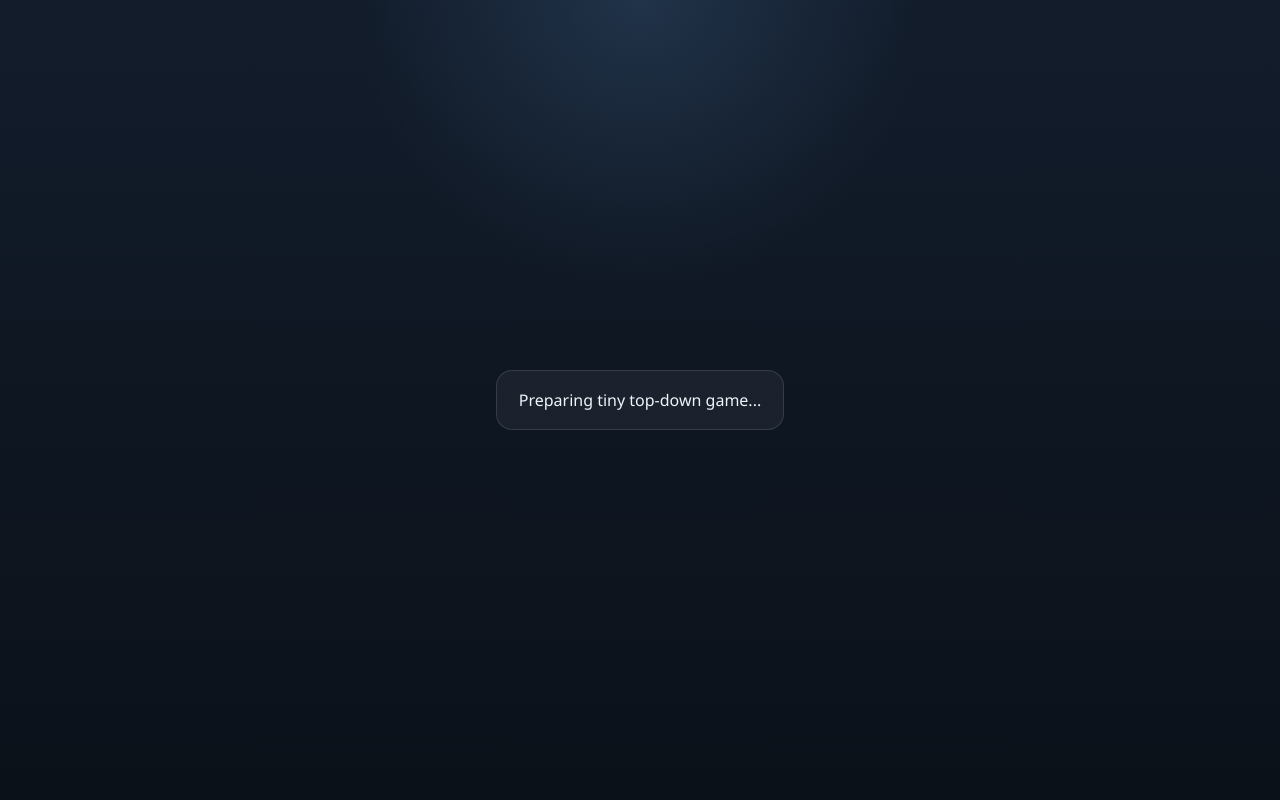
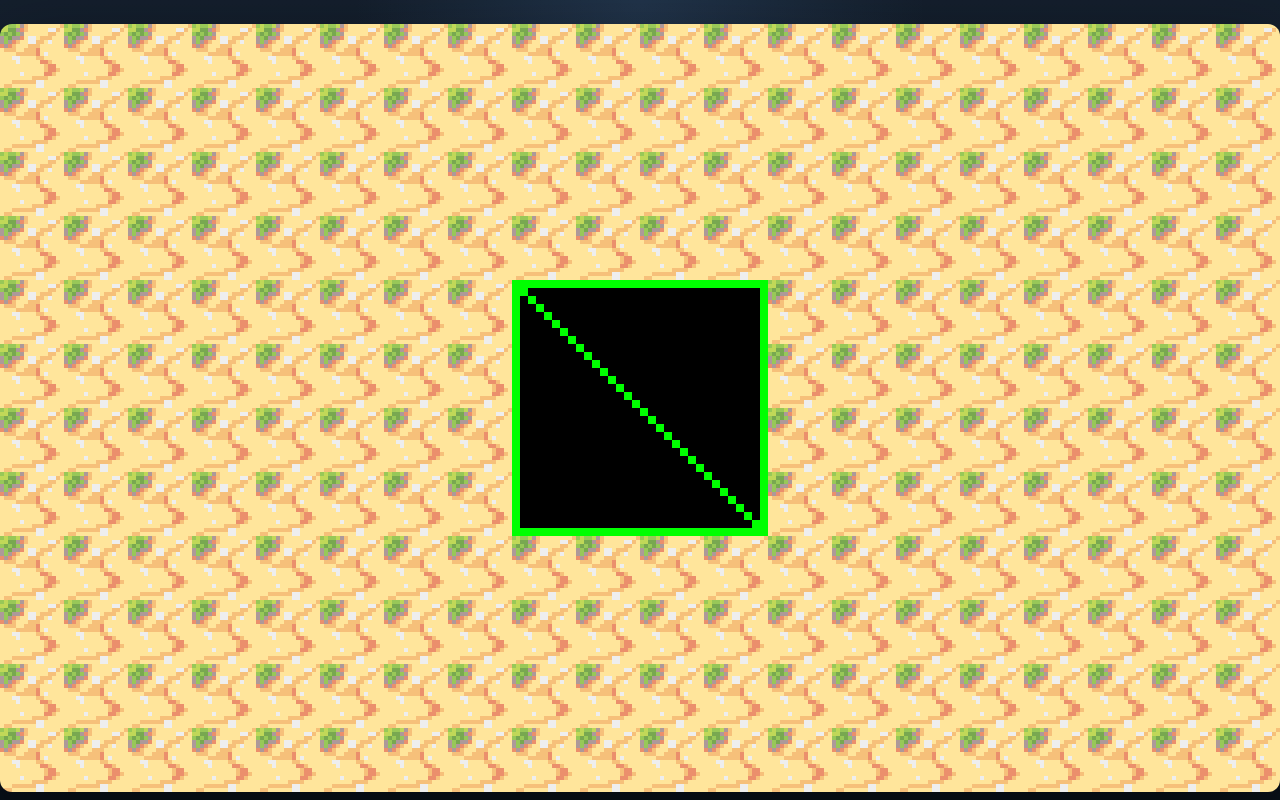
Before and after one commit to samsabni/new, a website built with Vite: page index.html in a window 1280 px wide. Built offline with nearby package versions, Linux system fonts and the light colour scheme; files whose address does not match are found by name.

Commit message:
feat: render tiny top-down room

```diff
--- a/src/game/assets.ts
+++ b/src/game/assets.ts
@@ -4,3 +4,5 @@ export const TILESET_FRAME_SIZE = 16;
 
 export const PLAYER_TEXTURE_KEY = "metrocity-player";
 export const PLAYER_TEXTURE_PATH = "/assets/metrocity/player.png";
+export const PLAYER_FRAME_SIZE = 16;
+export const PLAYER_START_FRAME = 6;
--- /dev/null
+++ b/src/game/game.ts
@@ -0,0 +1,13 @@
+import * as Phaser from "phaser";
+
+import { createGameConfig } from "./gameConfig";
+
+let game: Phaser.Game | null = null;
+
+export function mountGame() {
+  if (!game) {
+    game = new Phaser.Game(createGameConfig());
+  }
+
+  return game;
+}
--- /dev/null
+++ b/src/game/gameConfig.ts
@@ -0,0 +1,20 @@
+import * as Phaser from "phaser";
+
+import { ROOM_HEIGHT_TILES, ROOM_WIDTH_TILES, TILE_SIZE } from "./room/groundLayout";
+import { PlayScene } from "./scenes/PlayScene";
+
+export function createGameConfig(): Phaser.Types.Core.GameConfig {
+  return {
+    type: Phaser.AUTO,
+    parent: "app",
+    width: ROOM_WIDTH_TILES * TILE_SIZE,
+    height: ROOM_HEIGHT_TILES * TILE_SIZE,
+    backgroundColor: "#11181f",
+    pixelArt: true,
+    scale: {
+      mode: Phaser.Scale.FIT,
+      autoCenter: Phaser.Scale.CENTER_BOTH
+    },
+    scene: [PlayScene]
+  };
+}
--- a/src/game/room/groundLayout.ts
+++ b/src/game/room/groundLayout.ts
@@ -1,7 +1,7 @@
 export const TILE_SIZE = 16;
 export const ROOM_WIDTH_TILES = 20;
 export const ROOM_HEIGHT_TILES = 12;
-export const GROUND_TILE_INDEX = 0;
+export const GROUND_TILE_INDEX = 36;
 
 export type GroundPlacement = {
   x: number;
--- /dev/null
+++ b/src/game/scenes/PlayScene.ts
@@ -0,0 +1,123 @@
+import * as Phaser from "phaser";
+
+import {
+  FOREST_TILESET_KEY,
+  FOREST_TILESET_PATH,
+  PLAYER_FRAME_SIZE,
+  PLAYER_START_FRAME,
+  PLAYER_TEXTURE_KEY,
+  PLAYER_TEXTURE_PATH,
+  TILESET_FRAME_SIZE
+} from "../assets";
+import { getFacingDirection, getMovementVector, type FacingDirection } from "../player/movement";
+import {
+  ROOM_HEIGHT_TILES,
+  ROOM_WIDTH_TILES,
+  TILE_SIZE,
+  createGroundPlacements,
+  getSpawnPosition
+} from "../room/groundLayout";
+
+const PLAYER_SPEED = 120;
+const PLAYER_SCALE = 2;
+
+type MovementKeys = {
+  up: Phaser.Input.Keyboard.Key;
+  down: Phaser.Input.Keyboard.Key;
+  left: Phaser.Input.Keyboard.Key;
+  right: Phaser.Input.Keyboard.Key;
+};
+
+export class PlayScene extends Phaser.Scene {
+  private player!: Phaser.GameObjects.Sprite;
+  private keys!: MovementKeys;
+  private facing: FacingDirection = "down";
+
+  constructor() {
+    super("play");
+  }
+
+  preload() {
+    this.load.spritesheet(FOREST_TILESET_KEY, FOREST_TILESET_PATH, {
+      frameWidth: TILESET_FRAME_SIZE,
+      frameHeight: TILESET_FRAME_SIZE
+    });
+    this.load.spritesheet(PLAYER_TEXTURE_KEY, PLAYER_TEXTURE_PATH, {
+      frameWidth: PLAYER_FRAME_SIZE,
+      frameHeight: PLAYER_FRAME_SIZE
+    });
+  }
+
+  create() {
+    const map = this.make.tilemap({
+      tileWidth: TILE_SIZE,
+      tileHeight: TILE_SIZE,
+      width: ROOM_WIDTH_TILES,
+      height: ROOM_HEIGHT_TILES
+    });
+
+    const tileset = map.addTilesetImage(
+      FOREST_TILESET_KEY,
+      FOREST_TILESET_KEY,
+      TILE_SIZE,
+      TILE_SIZE
+    );
+
+    if (!tileset) {
+      throw new Error("Unable to create forest tileset");
+    }
+
+    const groundLayer = map.createBlankLayer("ground", tileset, 0, 0);
+
+    if (!groundLayer) {
+      throw new Error("Unable to create ground layer");
+    }
+
+    for (const placement of createGroundPlacements()) {
+      groundLayer.putTileAt(placement.index, placement.x, placement.y);
+    }
+
+    const spawn = getSpawnPosition();
+    this.player = this.add.sprite(spawn.x, spawn.y, PLAYER_TEXTURE_KEY, PLAYER_START_FRAME);
+    this.player.setScale(PLAYER_SCALE);
+    this.player.setDepth(1);
+
+    const keyboard = this.input.keyboard;
+
+    if (!keyboard) {
+      throw new Error("Keyboard input is unavailable");
+    }
+
+    this.keys = keyboard.addKeys({
+      up: "W",
+      down: "S",
+      left: "A",
+      right: "D"
+    }) as MovementKeys;
+  }
+
+  update(_: number, delta: number) {
+    const input = {
+      up: this.keys.up.isDown,
+      down: this.keys.down.isDown,
+      left: this.keys.left.isDown,
+      right: this.keys.right.isDown
+    };
+
+    const velocity = getMovementVector(input, PLAYER_SPEED);
+    this.facing = getFacingDirection(input, this.facing);
+
+    this.player.x += velocity.x * (delta / 1000);
+    this.player.y += velocity.y * (delta / 1000);
+
+    const halfWidth = this.player.displayWidth / 2;
+    const halfHeight = this.player.displayHeight / 2;
+    const worldWidth = ROOM_WIDTH_TILES * TILE_SIZE;
+    const worldHeight = ROOM_HEIGHT_TILES * TILE_SIZE;
+
+    this.player.x = Phaser.Math.Clamp(this.player.x, halfWidth, worldWidth - halfWidth);
+    this.player.y = Phaser.Math.Clamp(this.player.y, halfHeight, worldHeight - halfHeight);
+
+    this.player.setFlipX(this.facing === "left");
+  }
+}
--- a/src/main.ts
+++ b/src/main.ts
@@ -1,4 +1,5 @@
 import "./styles.css";
+import { mountGame } from "./game/game";
 
 const app = document.querySelector<HTMLDivElement>("#app");
 
@@ -6,4 +7,5 @@ if (!app) {
   throw new Error("Missing #app root");
 }
 
-app.innerHTML = `<div class="boot-message">Preparing tiny top-down game...</div>`;
+app.innerHTML = "";
+mountGame();
--- a/src/styles.css
+++ b/src/styles.css
@@ -1,7 +1,7 @@
 :root {
   color-scheme: dark;
   font-family: "Avenir Next", "Segoe UI", sans-serif;
-  background: #0d1520;
+  background: #0b1118;
   color: #eef4f8;
 }
 
@@ -18,9 +18,11 @@ body,
 }
 
 body {
+  display: grid;
+  place-items: center;
   background:
-    radial-gradient(circle at top, rgba(120, 189, 255, 0.14), transparent 28%),
-    linear-gradient(180deg, #121c2b 0%, #0b1119 100%);
+    radial-gradient(circle at top, rgba(114, 180, 255, 0.14), transparent 28%),
+    linear-gradient(180deg, #141f2d 0%, #091018 100%);
 }
 
 #app {
@@ -28,9 +30,9 @@ body {
   place-items: center;
 }
 
-.boot-message {
-  padding: 18px 22px;
-  border: 1px solid rgba(255, 255, 255, 0.12);
-  border-radius: 16px;
-  background: rgba(255, 255, 255, 0.05);
+canvas {
+  image-rendering: pixelated;
+  image-rendering: crisp-edges;
+  border-radius: 12px;
+  box-shadow: 0 24px 80px rgba(0, 0, 0, 0.35);
 }
--- /dev/null
+++ b/tests/setup/phaser.ts
@@ -0,0 +1,25 @@
+const canvasContextStub = {
+  fillStyle: "",
+  globalCompositeOperation: "source-over",
+  clearRect: () => {},
+  createImageData: (width: number, height: number) => ({
+    data: new Uint8ClampedArray(width * height * 4)
+  }),
+  drawImage: () => {},
+  fillRect: () => {},
+  getImageData: () => ({
+    data: new Uint8ClampedArray([255, 0, 0, 255])
+  }),
+  measureText: () => ({ width: 0 }),
+  putImageData: () => {},
+  restore: () => {},
+  save: () => {},
+  scale: () => {},
+  setTransform: () => {},
+  translate: () => {}
+};
+
+Object.defineProperty(HTMLCanvasElement.prototype, "getContext", {
+  configurable: true,
+  value: () => canvasContextStub
+});
--- a/vite.config.ts
+++ b/vite.config.ts
@@ -1,8 +1,17 @@
 import { defineConfig } from "vite";
 
 export default defineConfig({
+  resolve: {
+    alias: {
+      phaser: "phaser/dist/phaser.esm.js"
+    }
+  },
   server: {
     host: "127.0.0.1",
     port: 5173
+  },
+  test: {
+    environment: "jsdom",
+    setupFiles: "./tests/setup/phaser.ts"
   }
 });
```
Also changed, not shown: tests/game/gameConfig.test.ts (added, +25 -0 lines), tests/game/room/groundLayout.test.ts (+2 -1 lines), public/assets/README.md.
